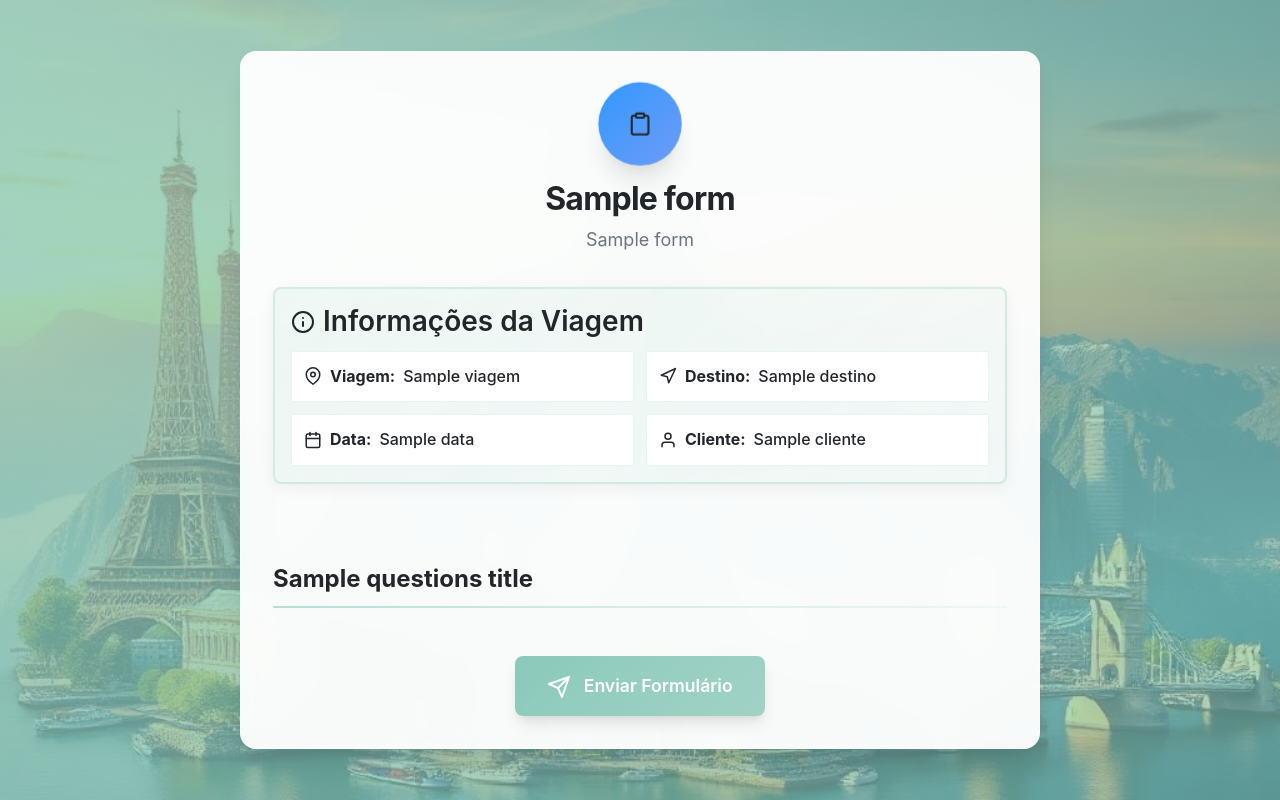
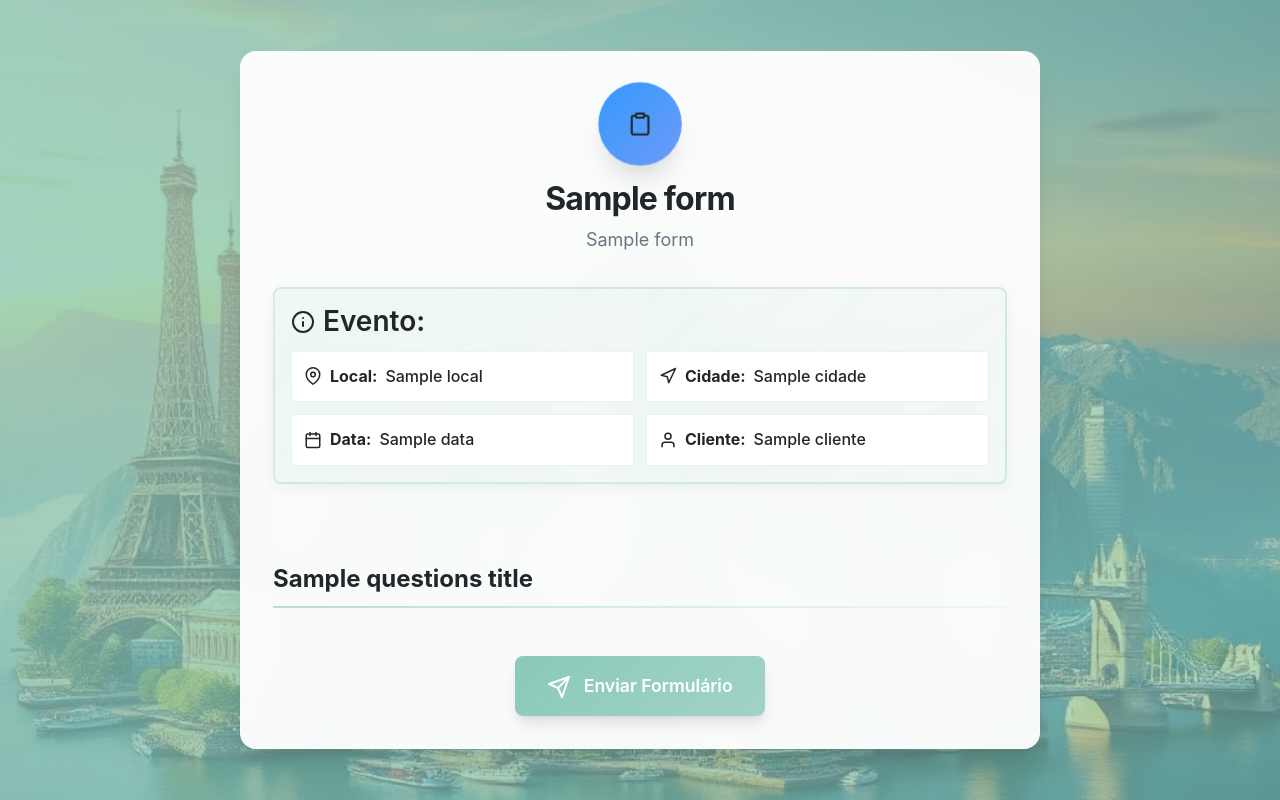
Before and after one commit to ricardocosta23/trformss, a Flask app: template templates/form_template.html in a window 1280 px wide. Run offline with Flask 3, Linux system fonts and the light colour scheme; the template is opened without the code that fills it: most values are stand-ins (such as "Sample title", 1, 10 or a date in 2020).

Commit message:
Update form_template.html

```diff
--- a/templates/form_template.html
+++ b/templates/form_template.html
@@ -108,18 +108,18 @@
             <!-- Header Section -->
             {% if form_data.header_data %}
             <div class="header-section">
-                <h3><i data-feather="info"></i> Informações da Viagem</h3>
+                <h3><i data-feather="info"></i> Evento:</h3>
                 <div class="header-data">
-                    {% if form_data.header_data.get('Viagem') %}
+                    {% if form_data.header_data.get('Local') %}
                     <div class="header-item">
                         <i data-feather="map-pin" class="header-icon"></i>
-                        <strong>Viagem:</strong> <span class="header-value">{{ form_data.header_data.Viagem }}</span>
+                        <strong>Local:</strong> <span class="header-value">{{ form_data.header_data.Local }}</span>
                     </div>
                     {% endif %}
-                    {% if form_data.header_data.get('Destino') %}
+                    {% if form_data.header_data.get('Cidade') %}
                     <div class="header-item">
                         <i data-feather="navigation" class="header-icon"></i>
-                        <strong>Destino:</strong> <span class="header-value">{{ form_data.header_data.Destino }}</span>
+                        <strong>Cidade:</strong> <span class="header-value">{{ form_data.header_data.Cidade }}</span>
                     </div>
                     {% endif %}
                     {% if form_data.header_data.get('Data') %}
```
